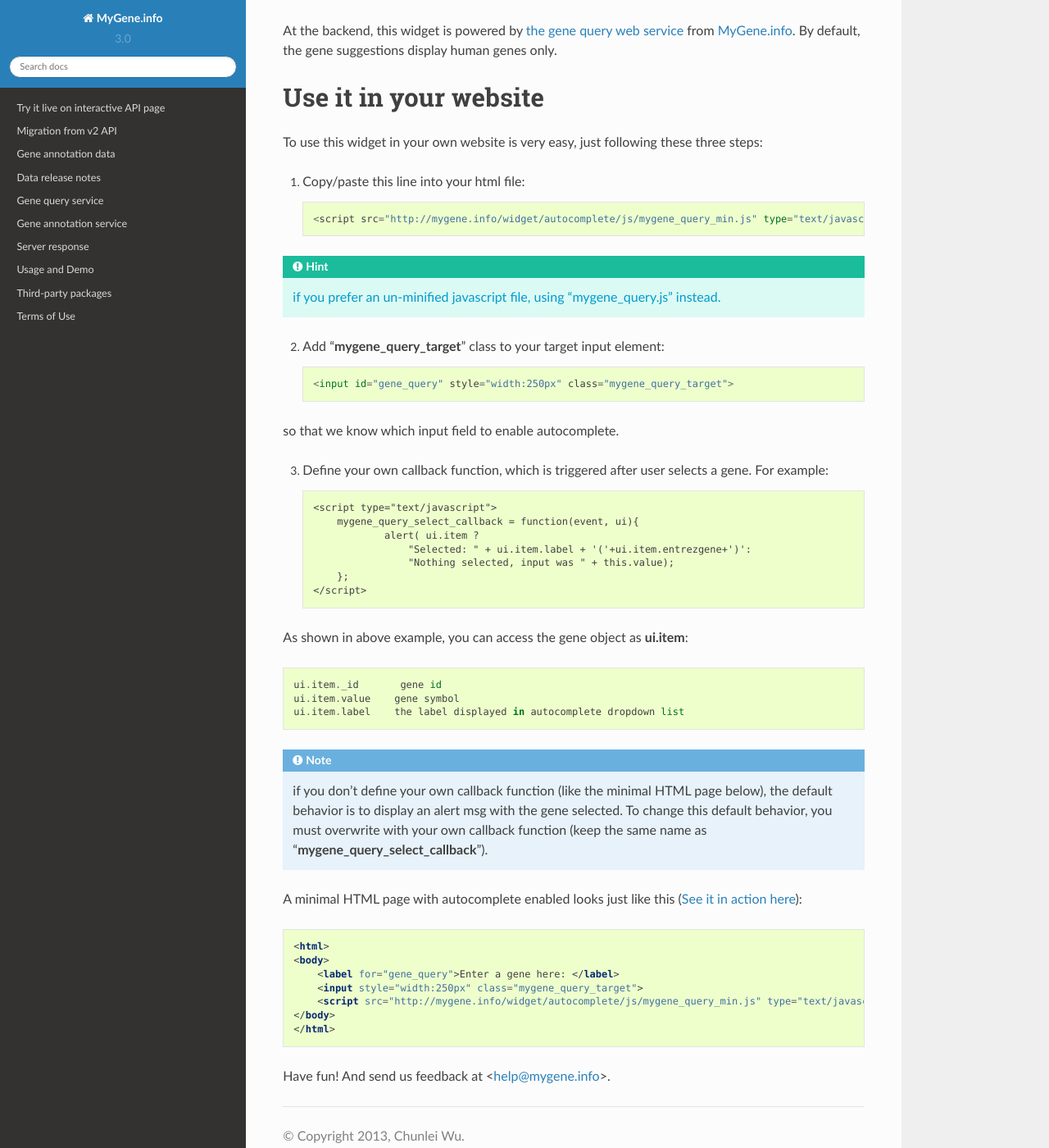
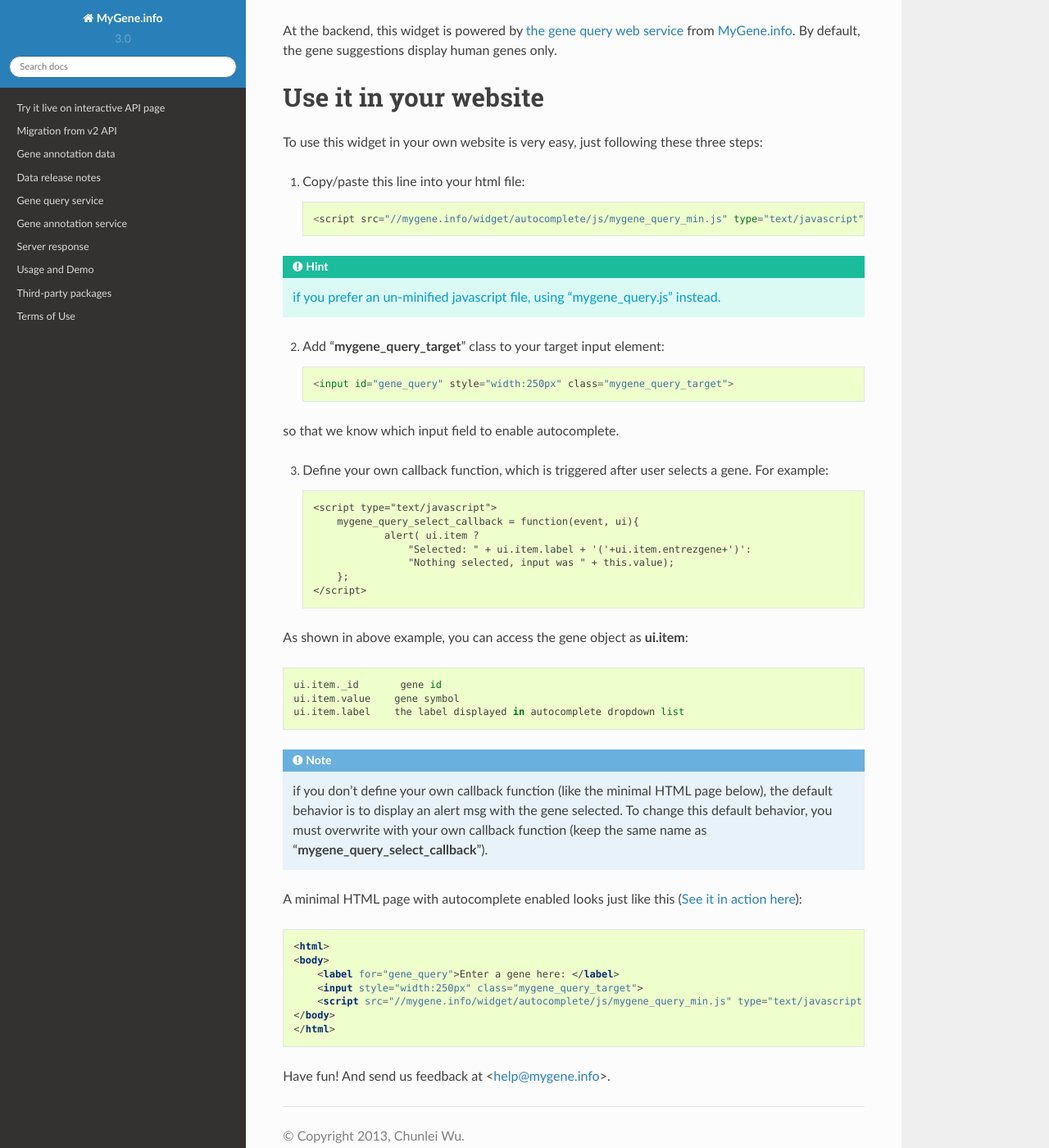
Before and after one commit to biothings/mygene.info, a Sphinx documentation site: the page built from docs/doc/autocomplete.rst, in a window 1280 px wide and 1400 px high, scrolled down 626 px. Shown: the whole window at 82% size. Built offline with Sphinx 7.4.7 and the Read the Docs theme 2.0.0, drawn with Linux system fonts in a browser that asks for light colours; some web fonts are replaced; a script that is not in the unit is left out; some of the changed lines change nothing that is shown.

Commit message:
Update autocomplete.rst

```diff
--- a/docs/doc/autocomplete.rst
+++ b/docs/doc/autocomplete.rst
@@ -14,7 +14,7 @@ Try it live first
     <div style=' text-align:center'>
      <label for="gene_query">Enter a gene here (e.g., CDK2): </label>
      <input style="width:250px" class="mygene_query_target">
-     <script src="http://mygene.info/widget/autocomplete/js/mygene_query_min.js" type="text/javascript"></script>
+     <script src="//mygene.info/widget/autocomplete/js/mygene_query_min.js" type="text/javascript"></script>
     </div>
 
 About this widget
@@ -32,7 +32,7 @@ To use this widget in your own website is very easy, just following these three
 
 1. Copy/paste this line into your html file::
 
-    <script src="http://mygene.info/widget/autocomplete/js/mygene_query_min.js" type="text/javascript"></script>
+    <script src="//mygene.info/widget/autocomplete/js/mygene_query_min.js" type="text/javascript"></script>
 
 
 .. Hint:: if you prefer an un-minified javascript file, using "mygene_query.js" instead.
@@ -61,7 +61,7 @@ As shown in above example, you can access the gene object as **ui.item**::
 
 .. Note:: if you don't define your own callback function (like the minimal HTML page below), the default behavior is to display an alert msg with the gene selected. To change this default behavior, you must overwrite with your own callback function (keep the same name as "**mygene_query_select_callback**").
 
-A minimal HTML page with autocomplete enabled looks just like this (`See it in action here <http://mygene.info/widget/autocomplete/demo_minimal.html>`_):
+A minimal HTML page with autocomplete enabled looks just like this (`See it in action here <//mygene.info/widget/autocomplete/demo_minimal.html>`_):
 
 .. code-block:: html
 
@@ -69,7 +69,7 @@ A minimal HTML page with autocomplete enabled looks just like this (`See it in a
     <body>
         <label for="gene_query">Enter a gene here: </label>
         <input style="width:250px" class="mygene_query_target">
-        <script src="http://mygene.info/widget/autocomplete/js/mygene_query_min.js" type="text/javascript"></script>
+        <script src="//mygene.info/widget/autocomplete/js/mygene_query_min.js" type="text/javascript"></script>
     </body>
     </html>
 
```
